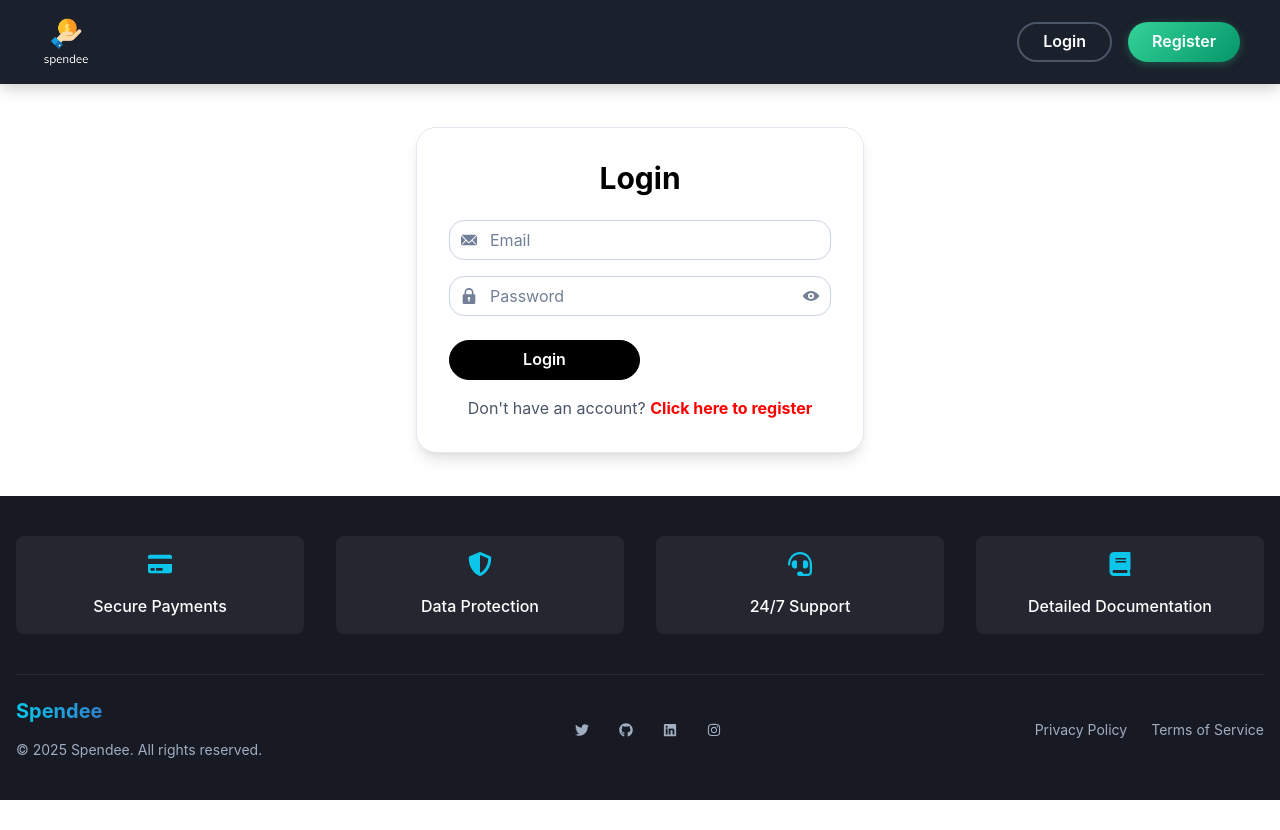
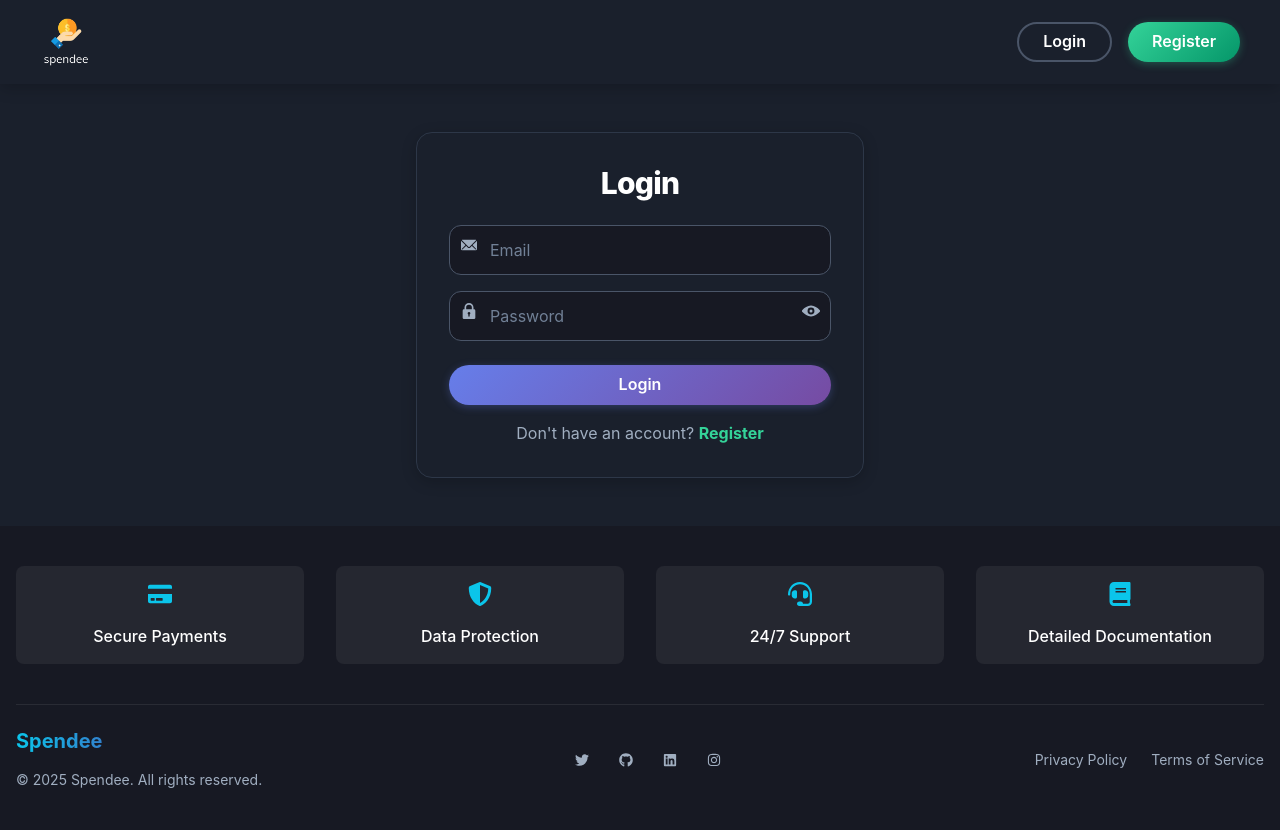
Before and after one commit to alberto-debug/Spendee-frontEnd, a React (Create React App) app: page /#/login in a window 1280 px wide. Before the commit the page ends 800 px from the top, so only its background shows below. Built offline with nearby package versions, Linux system fonts and the light colour scheme.

Commit message:
updates working

```diff
--- a/src/pages/Login.tsx
+++ b/src/pages/Login.tsx
@@ -88,11 +88,35 @@ const LoginPage = () => {
         },
       );
 
-      sessionStorage.setItem("auth-token", response.data.token); // Store the JWT token
-      sessionStorage.setItem("username", userResponse.data.username); // Store the username
-
-      navigate("/dashboard"); // Redirect to the dashboard
+      sessionStorage.setItem("auth-token", response.data.token);
+      sessionStorage.setItem("username", userResponse.data.username);
+      navigate("/dashboard");
     } catch (error: any) {
+      if (
+        error.response?.status === 401 &&
+        error.response?.data === "Invalid credentials"
+      ) {
+        setPasswordError(true); // Highlight password field
+        toast({
+          title: "Incorrect Credentials",
+          description: "The password is incorrect. Please try again.",
+          status: "error",
+          duration: 5000,
+          isClosable: true,
+        });
+      } else if (
+        error.response?.status === 404 &&
+        error.response?.data === "User not found"
+      ) {
+        setEmailError(true); // Highlight email field
+        toast({
+          title: "User Does Not Exist",
+          description: "No account found with this email. Please register.",
+          status: "error",
+          duration: 5000,
+          isClosable: true,
+        });
+      } else {
         toast({
           title: "Login Error",
           description: error.response?.data?.message || "Something went wrong.",
@@ -100,13 +124,20 @@ const LoginPage = () => {
           duration: 5000,
           isClosable: true,
         });
+      }
     } finally {
       setLoading(false);
     }
   };
 
   return (
-    <Box display="flex" flexDirection="column" minH="100vh">
+    <Box
+      display="flex"
+      flexDirection="column"
+      minH="100vh"
+      bg="#1a202c"
+      color="white"
+    >
       <Navbar />
 
       <Flex
@@ -114,87 +145,114 @@ const LoginPage = () => {
         direction="column"
         align="center"
         justify="center"
-        px={4}
-        py={8}
+        px={{ base: 4, md: 8 }}
+        py={{ base: 6, md: 12 }}
       >
         <Box
           maxW="md"
           w="100%"
-          p={8}
-          bg="white"
-          boxShadow="lg"
-          borderRadius="20px"
+          p={{ base: 6, md: 8 }}
+          bg="gray.800"
+          boxShadow="0 4px 15px rgba(0, 0, 0, 0.2)"
+          borderRadius="16px"
           border="1px solid"
-          borderColor="gray.200"
+          borderColor="gray.700"
         >
           <Heading
             mb={6}
             textAlign="center"
-            fontSize={["2xl", "3xl"]}
-            color="black"
+            fontSize={{ base: "2xl", md: "3xl" }}
+            fontWeight="extrabold"
+            color="white"
+            letterSpacing="tight"
           >
             Login
           </Heading>
 
-          <InputGroup mb={4}>
+          <InputGroup mb={emailError ? 2 : 4}>
             <InputLeftElement pointerEvents="none">
-              <Icon as={EmailIcon} color="gray.500" />
+              <Icon as={EmailIcon} color="gray.400" />
             </InputLeftElement>
             <Input
               placeholder="Email"
               type="email"
               value={email}
               onChange={(e) => setEmail(e.target.value)}
+              bg="gray.900"
               border="1px solid"
-              borderColor={emailError ? "red.500" : "gray.300"}
-              borderRadius="15px"
-              _focus={{ borderColor: "blue.500" }}
+              borderColor={emailError ? "red.500" : "gray.600"}
+              borderRadius="12px"
+              _focus={{ borderColor: "#667eea", bg: "gray.800" }}
               _hover={{ borderColor: emailError ? "red.500" : "gray.500" }}
-              fontSize={["sm", "md"]}
+              color="white"
+              fontSize={{ base: "sm", md: "md" }}
+              py={{ base: 5, md: 6 }}
             />
           </InputGroup>
+          {emailError && (
+            <Text color="red.400" fontSize="sm" mb={4}>
+              {email
+                ? "No account found with this email."
+                : "Email is required."}
+            </Text>
+          )}
 
-          <InputGroup mb={6}>
+          <InputGroup mb={passwordError ? 2 : 6}>
             <InputLeftElement pointerEvents="none">
-              <Icon as={LockIcon} color="gray.500" />
+              <Icon as={LockIcon} color="gray.400" />
             </InputLeftElement>
             <Input
               placeholder="Password"
               type={showPassword ? "text" : "password"}
               value={password}
               onChange={(e) => setPassword(e.target.value)}
+              bg="gray.900"
               border="1px solid"
-              borderColor={passwordError ? "red.500" : "gray.300"}
-              borderRadius="15px"
-              _focus={{ borderColor: "blue.500" }}
+              borderColor={passwordError ? "red.500" : "gray.600"}
+              borderRadius="12px"
+              _focus={{ borderColor: "#667eea", bg: "gray.800" }}
               _hover={{ borderColor: passwordError ? "red.500" : "gray.500" }}
-              fontSize={["sm", "md"]}
+              color="white"
+              fontSize={{ base: "sm", md: "md" }}
+              py={{ base: 5, md: 6 }}
             />
             <InputRightElement>
               <IconButton
                 aria-label={showPassword ? "Hide password" : "Show password"}
                 icon={showPassword ? <ViewOffIcon /> : <ViewIcon />}
+                variant="ghost"
+                color="gray.400"
+                _hover={{ color: "gray.300", bg: "transparent" }}
+                _active={{ color: "gray.500" }}
+                fontSize={{ base: "md", md: "lg" }}
                 onClick={toggleShowPassword}
-                variant="ghost"
-                color="gray.500"
-                _hover={{ bg: "transparent" }}
-                fontSize={["sm", "md"]}
               />
             </InputRightElement>
           </InputGroup>
+          {passwordError && (
+            <Text color="red.400" fontSize="sm" mb={6}>
+              {password ? "Incorrect password." : "Password is required."}
+            </Text>
+          )}
 
           <Button
-            bg="black"
+            bg="linear-gradient(135deg, #667eea 0%, #764ba2 100%)"
             color="white"
-            width={["60%", "50%"]}
+            width="100%"
             size="md"
             borderRadius="full"
-            border="1px solid black"
+            boxShadow="0 2px 8px rgba(102, 126, 234, 0.3)"
+            _hover={{
+              bg: "linear-gradient(135deg, #5a6cd8 0%, #6a3e92 100%)",
+              transform: "translateY(-1px)",
+            }}
+            _active={{
+              bg: "linear-gradient(135deg, #4e5ec6 0%, #5e3482 100%)",
+            }}
+            transition="all 0.2s ease"
             onClick={handleLogin}
             isLoading={loading}
-            _hover={{ bg: "white", borderColor: "black", color: "black" }}
-            _active={{ bg: "black" }}
-            fontSize={["sm", "md"]}
+            fontSize={{ base: "sm", md: "md" }}
           >
             {loading ? <Spinner size="sm" /> : "Login"}
           </Button>
@@ -202,18 +260,18 @@ const LoginPage = () => {
           <Text
             mt={4}
             textAlign="center"
-            color="gray.600"
-            fontSize={["sm", "md"]}
+            color="gray.400"
+            fontSize={{ base: "sm", md: "md" }}
           >
             Don't have an account?{" "}
             <Link
               as={RouterLink}
               to="/register"
-              color="red"
+              color="#34d399"
               fontWeight="bold"
-              fontSize={["sm", "md"]}
+              _hover={{ color: "#2cc084", textDecoration: "underline" }}
             >
-              Click here to register
+              Register
             </Link>
           </Text>
         </Box>
```
Also changed, not shown: src/pages/RegisterPage.tsx (+93 -47 lines). Lines whose indentation alone changed are shown as unchanged.
